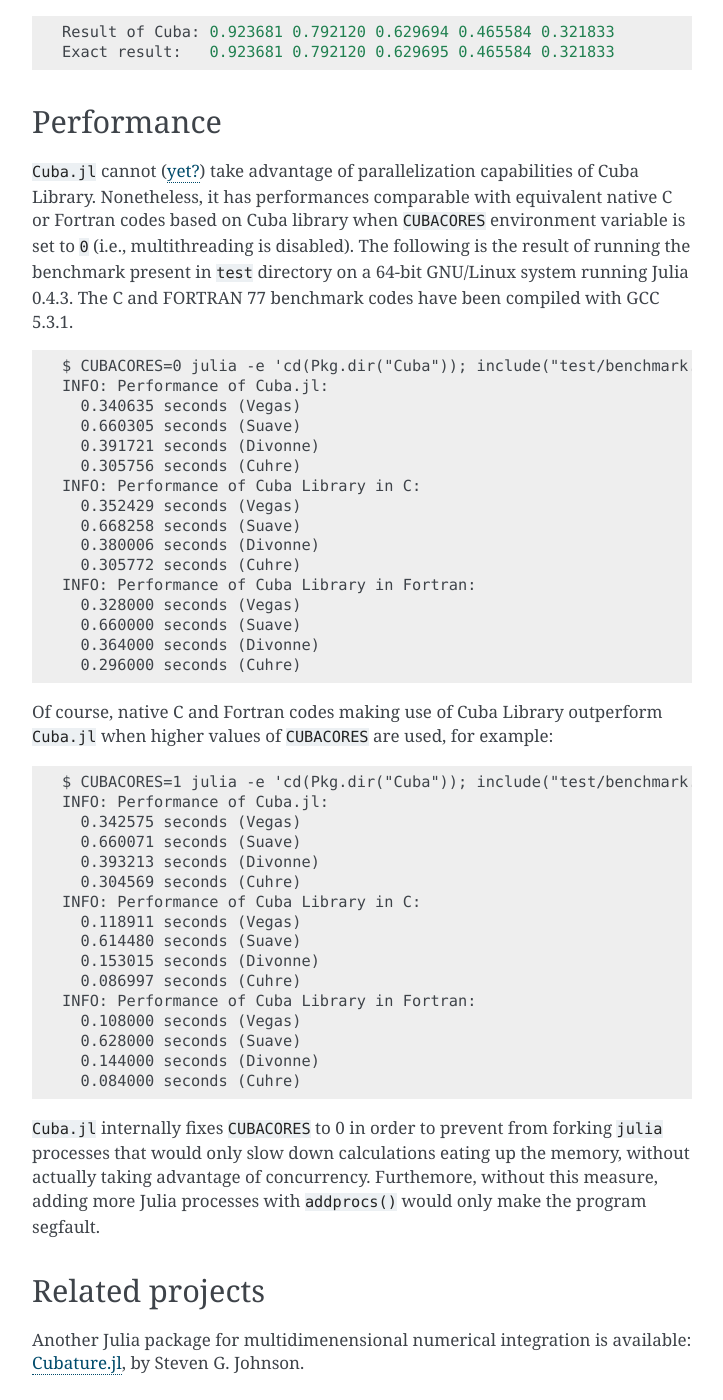
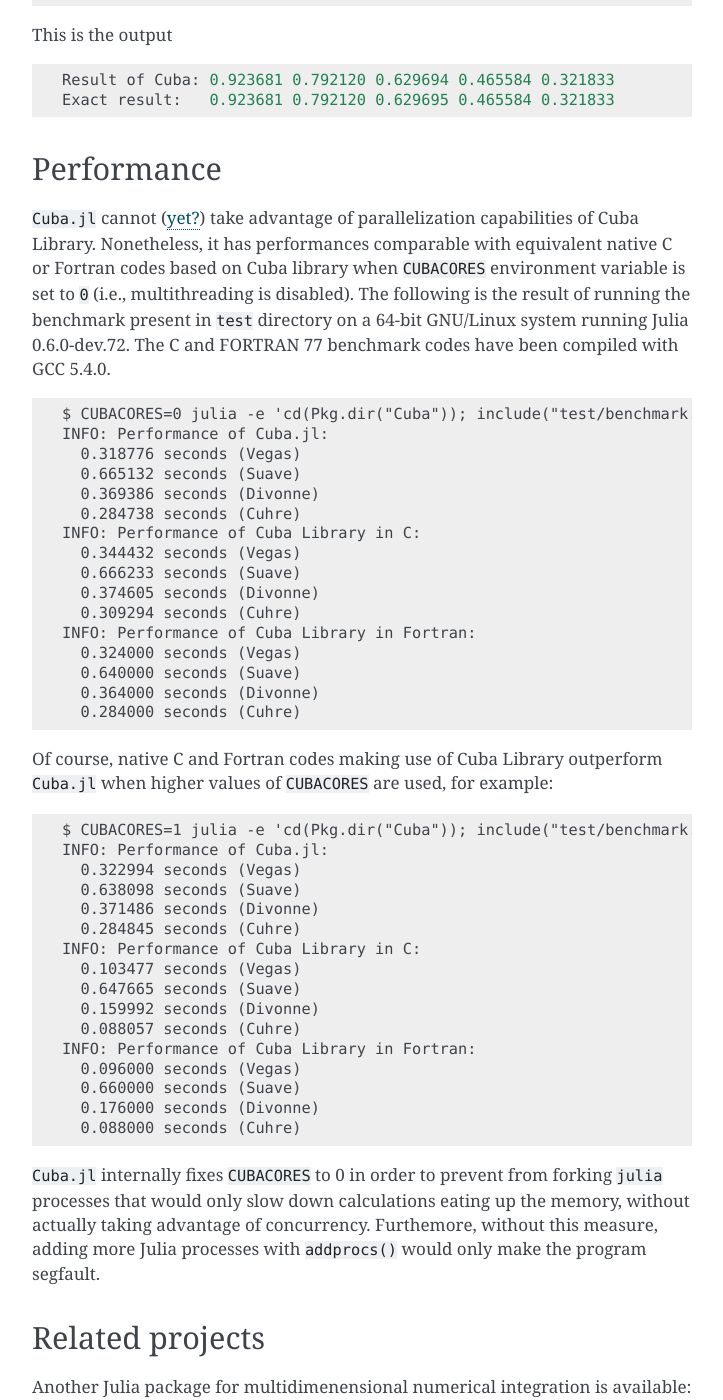
Before and after one commit to giordano/Cuba.jl, a Sphinx documentation site: the page built from docs/index.rst, in a window 1280 px wide and 1400 px high, scrolled down 15115 px. Shown: the whole window, without its empty margins (388-1111 px from the left). Built offline with Sphinx 7.4.7, drawn with Linux system fonts in a browser that asks for light colours; some of the changed text lies outside the part shown.

```diff
--- a/docs/conf.py
+++ b/docs/conf.py
@@ -57,9 +57,9 @@ copyright = '2016, ' + author
 # built documents.
 #
 # The short X.Y version.
-version = '0.1.0'
+version = '0.1.2'
 # The full version, including alpha/beta/rc tags.
-release = '0.1.0'
+release = version
 
 # The language for content autogenerated by Sphinx. Refer to documentation
 # for a list of supported languages.
--- a/docs/index.rst
+++ b/docs/index.rst
@@ -732,27 +734,27 @@ has performances comparable with equivalent native C or Fortran codes based on
 Cuba library when ``CUBACORES`` environment variable is set to ``0`` (i.e.,
 multithreading is disabled). The following is the result of running the
 benchmark present in ``test`` directory on a 64-bit GNU/Linux system running
-Julia 0.4.3.  The C and FORTRAN 77 benchmark codes have been compiled with GCC
-5.3.1.
+Julia 0.6.0-dev.72.  The C and FORTRAN 77 benchmark codes have been compiled
+with GCC 5.4.0.
 
 ::
 
     $ CUBACORES=0 julia -e 'cd(Pkg.dir("Cuba")); include("test/benchmark.jl")'
     INFO: Performance of Cuba.jl:
-      0.340635 seconds (Vegas)
-      0.660305 seconds (Suave)
-      0.391721 seconds (Divonne)
-      0.305756 seconds (Cuhre)
+      0.318776 seconds (Vegas)
+      0.665132 seconds (Suave)
+      0.369386 seconds (Divonne)
+      0.284738 seconds (Cuhre)
     INFO: Performance of Cuba Library in C:
-      0.352429 seconds (Vegas)
-      0.668258 seconds (Suave)
-      0.380006 seconds (Divonne)
-      0.305772 seconds (Cuhre)
+      0.344432 seconds (Vegas)
+      0.666233 seconds (Suave)
+      0.374605 seconds (Divonne)
+      0.309294 seconds (Cuhre)
     INFO: Performance of Cuba Library in Fortran:
-      0.328000 seconds (Vegas)
-      0.660000 seconds (Suave)
+      0.324000 seconds (Vegas)
+      0.640000 seconds (Suave)
       0.364000 seconds (Divonne)
-      0.296000 seconds (Cuhre)
+      0.284000 seconds (Cuhre)
 
 Of course, native C and Fortran codes making use of Cuba Library outperform
 ``Cuba.jl`` when higher values of ``CUBACORES`` are used, for example:
@@ -761,20 +763,20 @@ Of course, native C and Fortran codes making use of Cuba Library outperform
 
     $ CUBACORES=1 julia -e 'cd(Pkg.dir("Cuba")); include("test/benchmark.jl")'
     INFO: Performance of Cuba.jl:
-      0.342575 seconds (Vegas)
-      0.660071 seconds (Suave)
-      0.393213 seconds (Divonne)
-      0.304569 seconds (Cuhre)
+      0.322994 seconds (Vegas)
+      0.638098 seconds (Suave)
+      0.371486 seconds (Divonne)
+      0.284845 seconds (Cuhre)
     INFO: Performance of Cuba Library in C:
-      0.118911 seconds (Vegas)
-      0.614480 seconds (Suave)
-      0.153015 seconds (Divonne)
-      0.086997 seconds (Cuhre)
+      0.103477 seconds (Vegas)
+      0.647665 seconds (Suave)
+      0.159992 seconds (Divonne)
+      0.088057 seconds (Cuhre)
     INFO: Performance of Cuba Library in Fortran:
-      0.108000 seconds (Vegas)
-      0.628000 seconds (Suave)
-      0.144000 seconds (Divonne)
-      0.084000 seconds (Cuhre)
+      0.096000 seconds (Vegas)
+      0.660000 seconds (Suave)
+      0.176000 seconds (Divonne)
+      0.088000 seconds (Cuhre)
 
 ``Cuba.jl`` internally fixes ``CUBACORES`` to 0 in order to prevent from
 forking ``julia`` processes that would only slow down calculations
```
Also changed, not shown: other parts of docs/index.rst (+7 -5 lines), NEWS.md (+2 -2 lines), README.md (+30 -28 lines).
